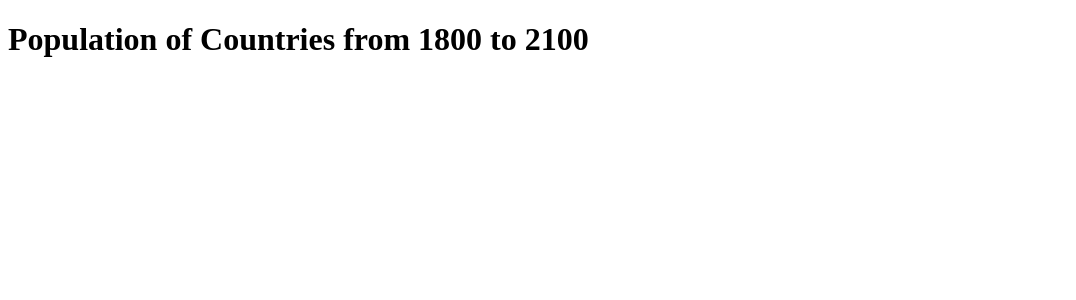
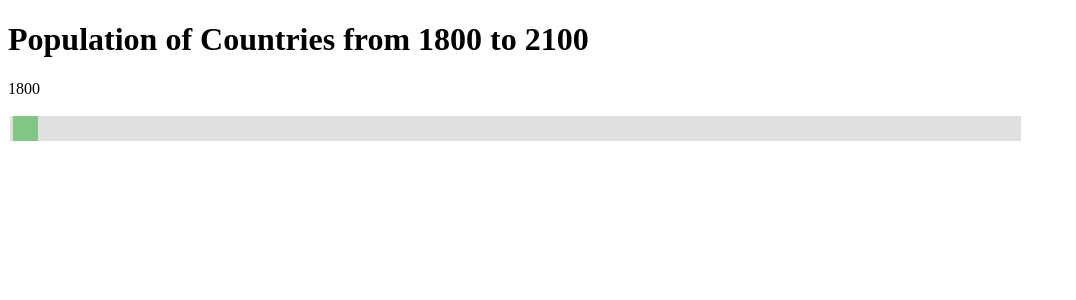
Before and after one commit to weiwenzhou/No-Face, a Flask app: page / in a window 1280 px wide. Shown: the top 300 px of the page, without its empty margins (0-1076 px from the left). Run offline with Flask 2, Linux system fonts and the light colour scheme; data that the repository does not hold is empty.

Commit message:
slider shows up

```diff
--- a/templates/index.html
+++ b/templates/index.html
@@ -1,12 +1,51 @@
 <!DOCTYPE html>
 <html>
   <head>
+    <style>
+      .slidecontainer {
+	  width: 100%;
+      }
+
+      .slider {
+	  -webkit-appearance: none;
+	  width: 80%;
+	  height: 25px;
+	  background: #d3d3d3;
+	  outline: none;
+	  opacity: 0.7;
+	  -webkit-transition: .2s;
+	  transition: opacity .2s;
+      }
+
+      .slider:hover {
+	  opacity: 1;
+      }
+
+      .slider::-webkit-slider-thumb {
+	  -webkit-appearance: none;
+	  appearance: none;
+	  width: 25px;
+	  height: 25px;
+	  background: #4CAF50;
+	  cursor: pointer;
+      }
+
+      .slider::-moz-range-thumb {
+	  width: 25px;
+	  height: 25px;
+	  background: #4CAF50;
+	  cursor: pointer;
+      }
+    </style>
     <meta charset="UTF-8">
     <title>Population of Countries</title>
     <h1>Population of Countries from 1800 to 2100</h1>
   </head>
   <body>
-
+    <div class="slidecontainer">
+      <p id="slider_val">1800</p>
+      <input type="range" min="1800" max="2100" value="1801" class="slider" id="slider" oninput="document.getElementById('slider_val').innerHTML = this.value"></input>
+    </div>
   </body>
   <footer>
     <script src="http://d3js.org/d3.v5.min.js"></script>
```
Lines whose indentation alone changed are shown as unchanged.
